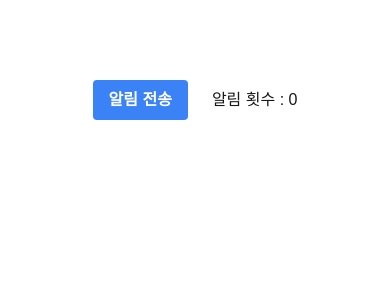
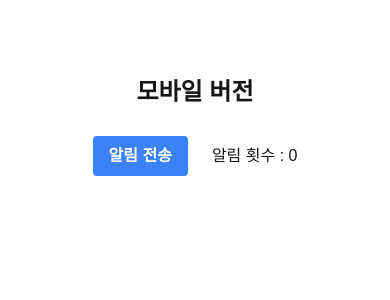
Before and after one commit to raw20/web-view-test, a Next.js app: page / in a window 390 px wide. Shown: the top 300 px of the page. Built offline with nearby package versions, Linux system fonts and the light colour scheme.

Commit message:
feat: width가 모바일 버전일때 텍스트가 보이게 처리

```diff
--- a/app/ui/main/main.tsx
+++ b/app/ui/main/main.tsx
@@ -9,6 +9,13 @@ export default function Main() {
     setCount(count + 1);
   };
   return (
+    <div>
+      <div className="my-8 flex justify-center items-center">
+        <h1 className="md:hidden text-2xl font-semibold leading-6">
+          모바일 버전
+        </h1>
+      </div>
+
       <div className="my-8 flex justify-center items-center">
         <button
           className="bg-blue-500 hover:bg-blue-700 text-white font-bold py-2 px-4 rounded"
@@ -18,5 +25,6 @@ export default function Main() {
         </button>
         <p className="ml-6">알림 횟수 : {count}</p>
       </div>
+    </div>
   );
 }
```
Lines whose indentation alone changed are shown as unchanged.
